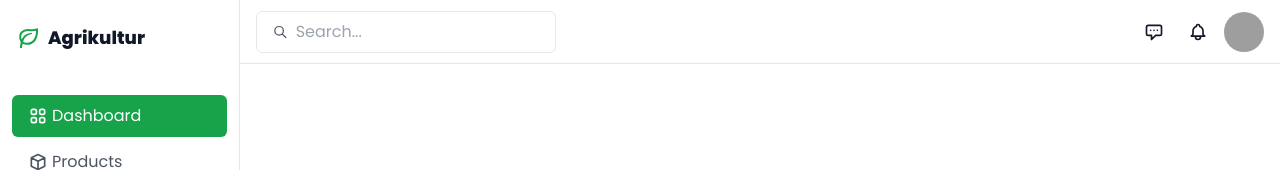
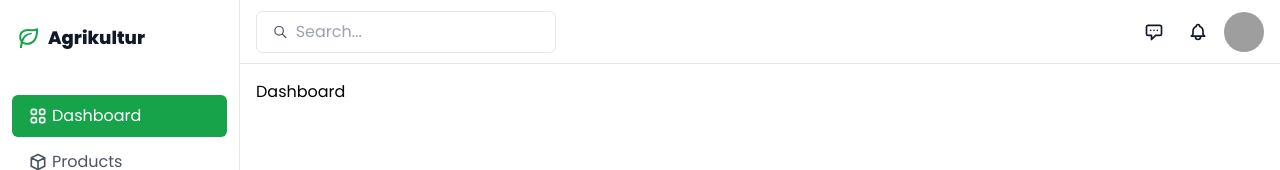
Before and after one commit to fajarfadillahh/agrikultur-project, a React (Vite) app: page / in a window 1280 px wide. Shown: the top 170 px of the page. Built offline with nearby package versions, Linux system fonts and the light colour scheme; grey boxes are pictures that could not be loaded.

Commit message:
create: Dashboard page

```diff
--- a/src/App.jsx
+++ b/src/App.jsx
@@ -4,6 +4,7 @@ import { BrowserRouter as Router, Routes, Route } from "react-router-dom";
 // import pages
 import Login from "./pages/Login";
 import Register from "./pages/Register";
+import Dashboard from "./pages/Dashboard";
 
 // import components
 import Layout from "./components/Layout";
@@ -12,7 +13,9 @@ const App = () => {
   return (
     <Router>
       <Routes>
-        <Route path="/" element={<Layout />}></Route>
+        <Route path="/" element={<Layout />}>
+          <Route index element={<Dashboard />} />
+        </Route>
 
         <Route path="/login" element={<Login />} />
         <Route path="/register" element={<Register />} />
--- a/src/components/Layout.jsx
+++ b/src/components/Layout.jsx
@@ -1,16 +1,19 @@
 import React from "react";
+import { Outlet } from "react-router-dom";
 
 // import components
 import Sidebar from "./Sidebar";
 import Header from "./Header";
 
-const Layout = ({ children }) => {
+const Layout = () => {
   return (
     <main className="flex h-screen w-screen flex-row overflow-hidden bg-white">
       <Sidebar />
       <div className="flex flex-1 flex-col">
         <Header />
-        <div className="min-h-0 flex-1 overflow-auto p-4">{children}</div>
+        <div className="min-h-0 flex-1 overflow-auto p-4">
+          <Outlet />
+        </div>
       </div>
     </main>
   );
--- /dev/null
+++ b/src/pages/Dashboard.jsx
@@ -0,0 +1,11 @@
+import React from "react";
+
+const Dashboard = () => {
+  return (
+    <div className="flex flex-col gap-4">
+      <h1>Dashboard</h1>
+    </div>
+  );
+};
+
+export default Dashboard;
```
